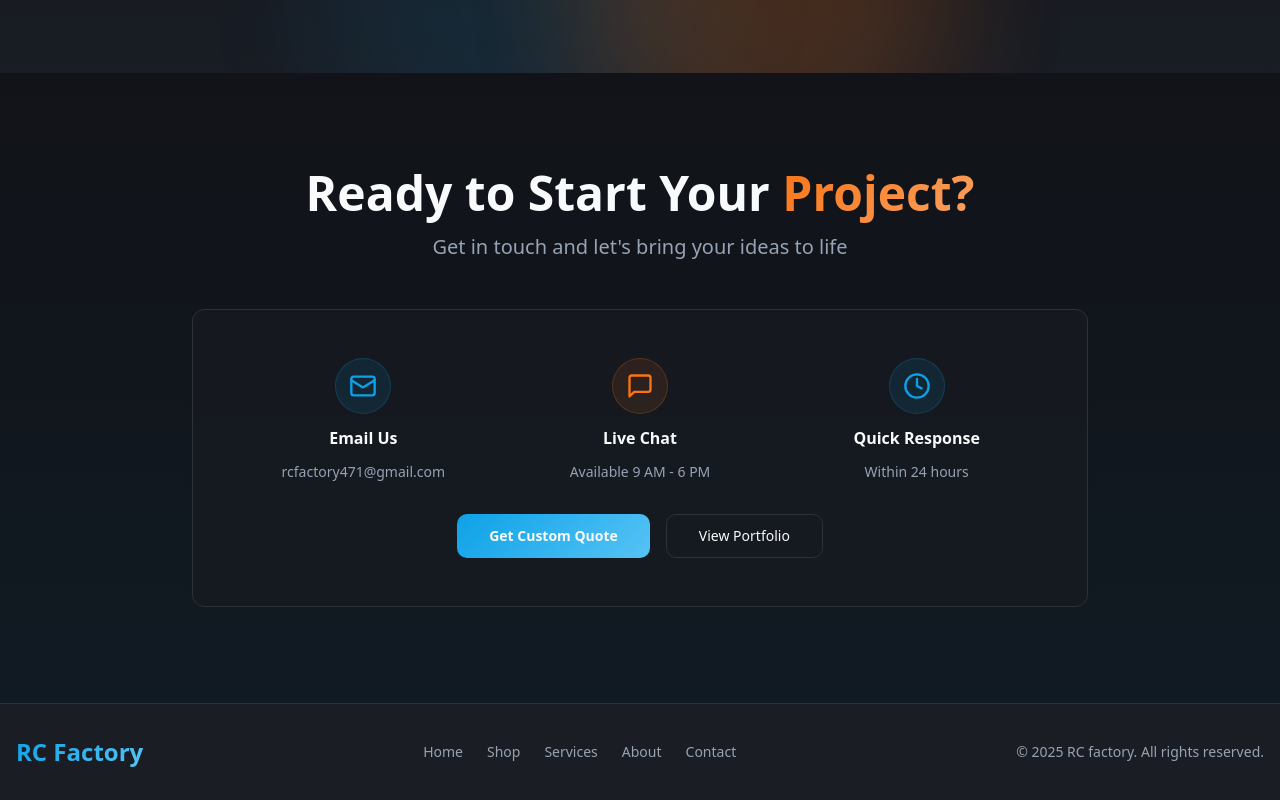
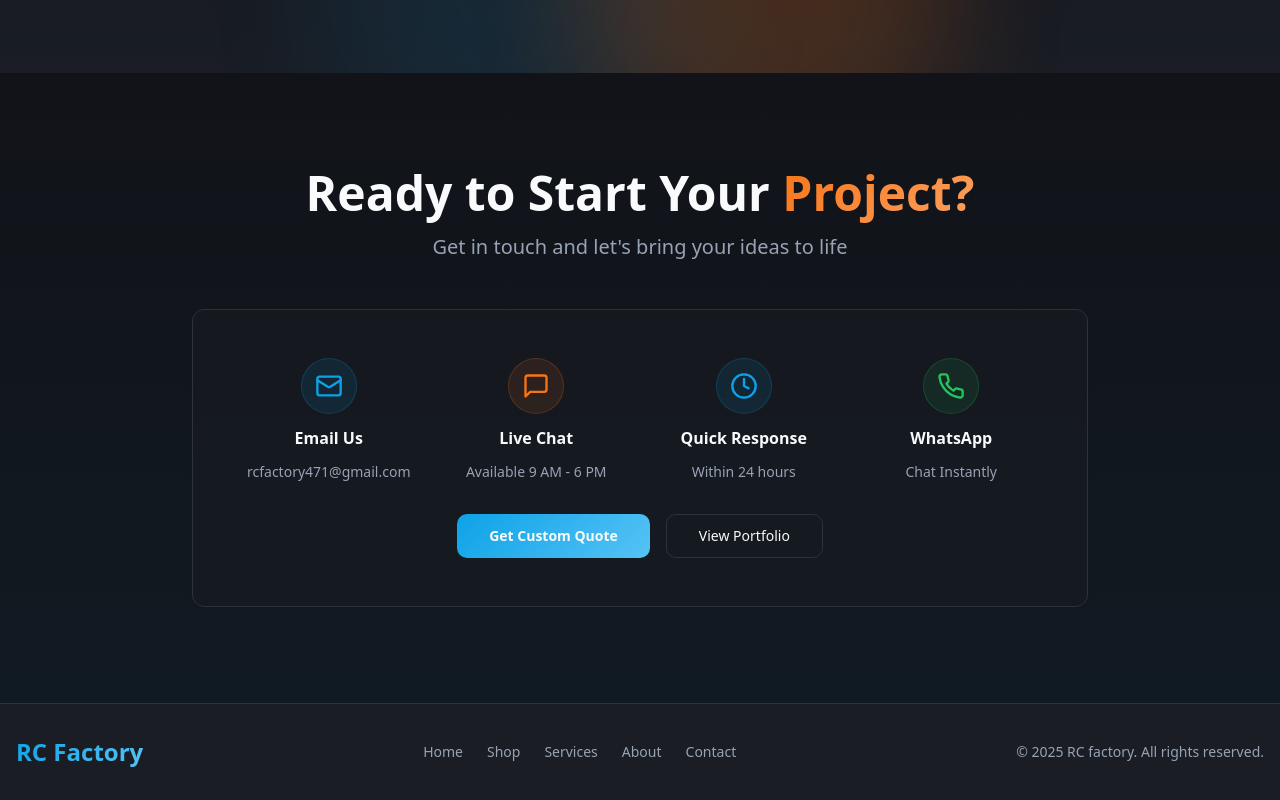
Before and after one commit to prabhagaran/3d-print-forge-main, a React (Vite) app: page / in a window 1280 px wide. Shown: the part 7538-8338 px from the top of the page. Built offline with nearby package versions, Linux system fonts and the light colour scheme; the HTML template or start-up script is replaced by a standard one.

Commit message:
whatsapp added

```diff
--- a/src/components/Contact.tsx
+++ b/src/components/Contact.tsx
@@ -1,10 +1,13 @@
 import { Button } from "@/components/ui/button";
 import { Card } from "@/components/ui/card";
-import { Mail, MessageSquare, Clock } from "lucide-react";
+import { Mail, MessageSquare, Clock, Phone } from "lucide-react";
 
 const Contact = () => {
   return (
-    <section id="contact" className="py-24 bg-background relative overflow-hidden">
+    <section
+      id="contact"
+      className="py-24 bg-background relative overflow-hidden"
+    >
       {/* Background Effect */}
       <div className="absolute inset-0 bg-gradient-to-t from-primary/5 to-transparent" />
 
@@ -13,7 +16,9 @@ const Contact = () => {
           <div className="text-center mb-12 space-y-4">
             <h2 className="text-4xl md:text-5xl font-bold">
               Ready to Start Your{" "}
-              <span className="bg-gradient-accent bg-clip-text text-transparent">Project?</span>
+              <span className="bg-gradient-accent bg-clip-text text-transparent">
+                Project?
+              </span>
             </h2>
             <p className="text-xl text-muted-foreground">
               Get in touch and let's bring your ideas to life
@@ -21,15 +26,19 @@ const Contact = () => {
           </div>
 
           <Card className="p-8 md:p-12 bg-card/50 backdrop-blur-sm border-border">
-            <div className="grid md:grid-cols-3 gap-8 mb-8">
+            <div className="grid md:grid-cols-4 gap-8 mb-8">
+              {/* Email */}
               <div className="text-center space-y-3">
                 <div className="inline-flex items-center justify-center w-14 h-14 rounded-full bg-primary/10 border border-primary/20">
                   <Mail className="w-7 h-7 text-primary" />
                 </div>
                 <h3 className="font-bold text-foreground">Email Us</h3>
-                <p className="text-sm text-muted-foreground">rcfactory471@gmail.com</p>
+                <p className="text-sm text-muted-foreground">
+                  rcfactory471@gmail.com
+                </p>
               </div>
 
+              {/* Live Chat */}
               <div className="text-center space-y-3">
                 <div className="inline-flex items-center justify-center w-14 h-14 rounded-full bg-accent/10 border border-accent/20">
                   <MessageSquare className="w-7 h-7 text-accent" />
@@ -38,6 +47,7 @@ const Contact = () => {
                 <p className="text-sm text-muted-foreground">Available 9 AM - 6 PM</p>
               </div>
 
+              {/* Quick Response */}
               <div className="text-center space-y-3">
                 <div className="inline-flex items-center justify-center w-14 h-14 rounded-full bg-primary/10 border border-primary/20">
                   <Clock className="w-7 h-7 text-primary" />
@@ -45,6 +55,20 @@ const Contact = () => {
                 <h3 className="font-bold text-foreground">Quick Response</h3>
                 <p className="text-sm text-muted-foreground">Within 24 hours</p>
               </div>
+
+              {/* WhatsApp */}
+              <a
+                href="https://wa.me/9159919620"
+                target="_blank"
+                rel="noopener noreferrer"
+                className="text-center space-y-3"
+              >
+                <div className="inline-flex items-center justify-center w-14 h-14 rounded-full bg-green-500/10 border border-green-500/20">
+                  <Phone className="w-7 h-7 text-green-500" />
+                </div>
+                <h3 className="font-bold text-foreground">WhatsApp</h3>
+                <p className="text-sm text-muted-foreground">Chat Instantly</p>
+              </a>
             </div>
 
             <div className="flex flex-col sm:flex-row gap-4 justify-center">
```
